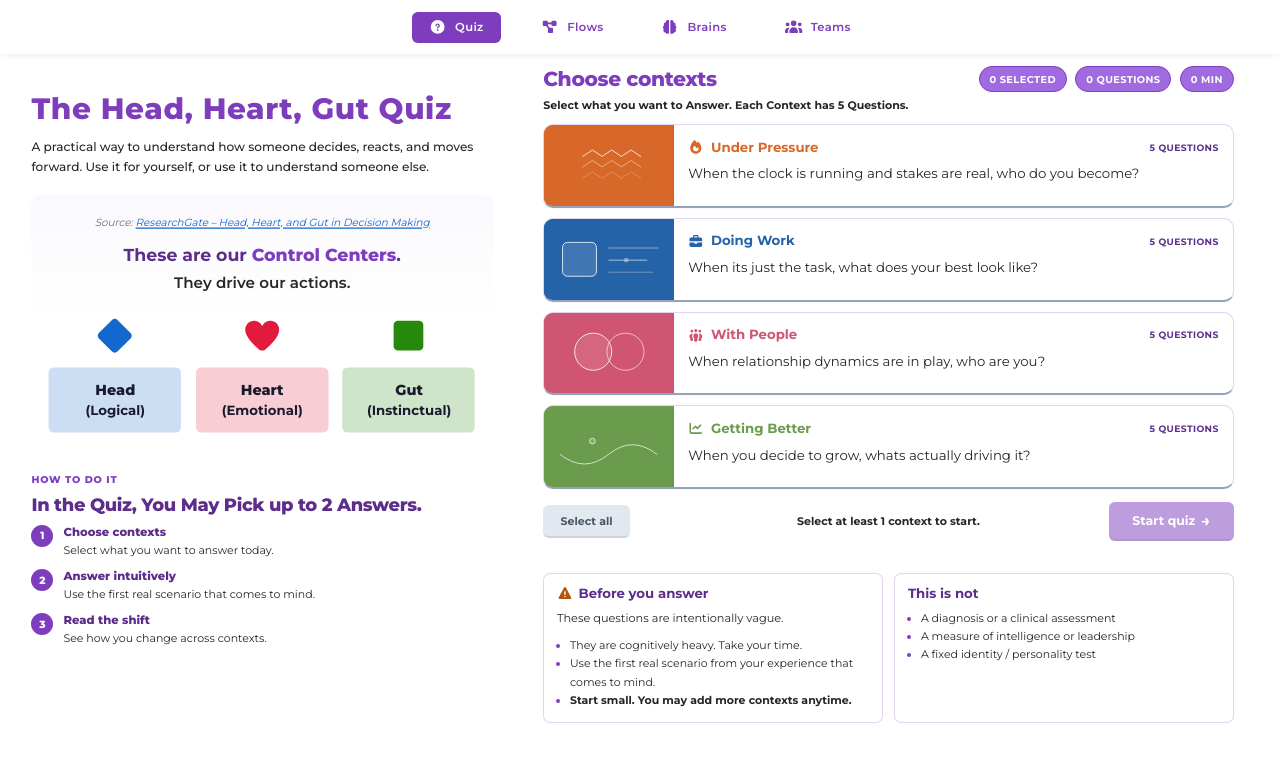
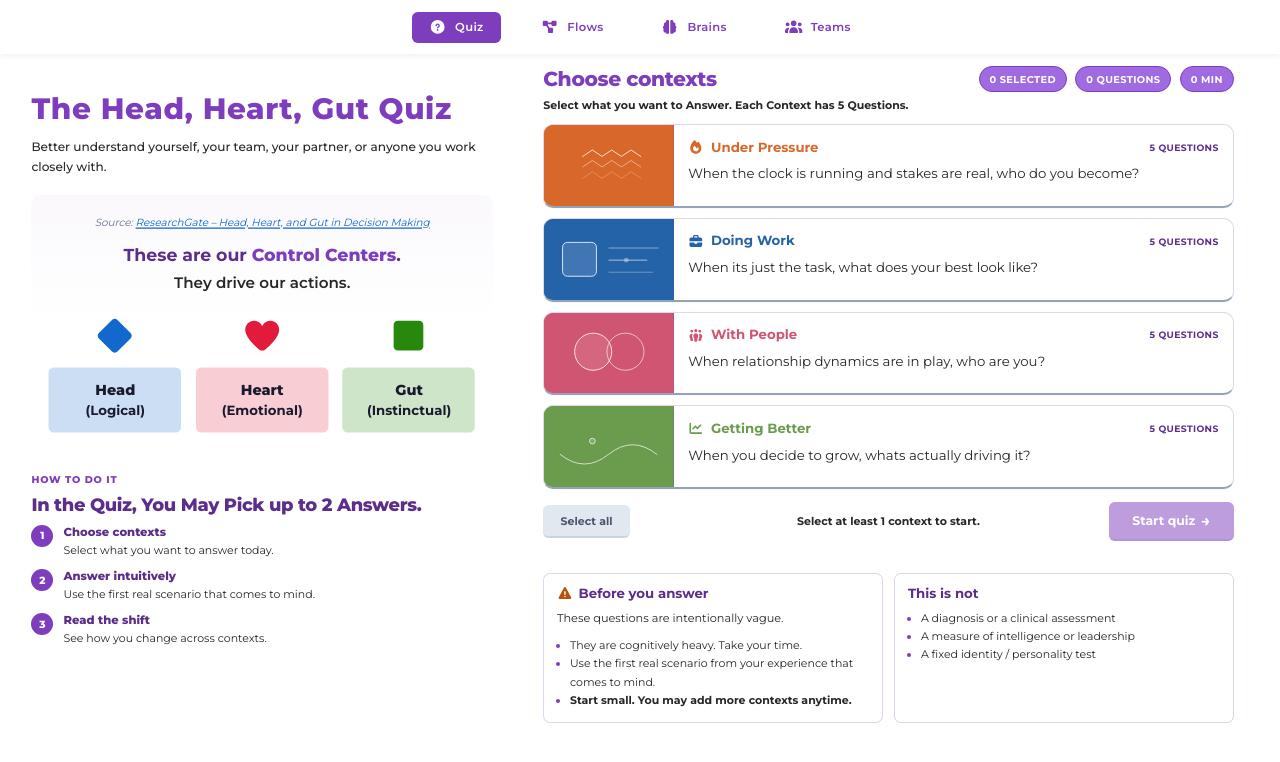
Before and after one commit to Jodistroyer/HHG-team-quiz-1, a React (Vite) app: page / in a window 1280 px wide. Shown: the top 762 px of the page. Built offline with nearby package versions, Linux system fonts and the light colour scheme.

Commit message:
post submission trial

```diff
--- a/src/components/Quiz/QuizIntro.tsx
+++ b/src/components/Quiz/QuizIntro.tsx
@@ -85,7 +85,7 @@ export function QuizIntro ({
             <header className="quiz-intro-hero">
               <h1 className="quiz-intro-hero__title"> The Head, Heart, Gut Quiz</h1>
               <p className="quiz-intro-hero__subtitle">
-                A practical way to understand how someone decides, reacts, and moves forward. Use it for yourself, or use it to understand someone else.
+              Better understand yourself, your team, your partner, or anyone you work closely with.
               </p>
             </header>
 
```
